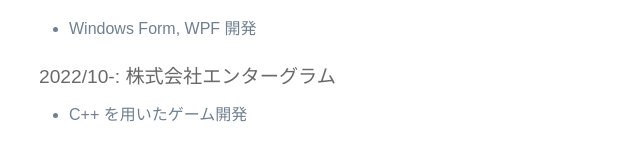
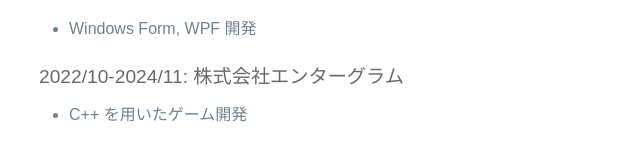
Before and after one commit to marokiki/marokiki.net, a Next.js app: page / in a window 1280 px wide. Shown: the part 3478-3628 px from the top of the page, without its empty margins (181-824 px from the left). Built offline with nearby package versions, Linux system fonts and the light colour scheme.

Commit message:
work: update

```diff
--- a/app/components/Home.js
+++ b/app/components/Home.js
@@ -317,7 +317,7 @@
           <ul style={styles.infoList}>
             <li style={dynamicStyles.infoSubItem}>Windows Form, WPF 開発</li>
           </ul>
-          <li style={dynamicStyles.infoItem}>2022/10-: 株式会社エンターグラム</li>
+          <li style={dynamicStyles.infoItem}>2022/10-2024/11: 株式会社エンターグラム</li>
           <ul style={styles.infoList}>
             <li style={dynamicStyles.infoSubItem}>C++ を用いたゲーム開発</li>
           </ul>
```
